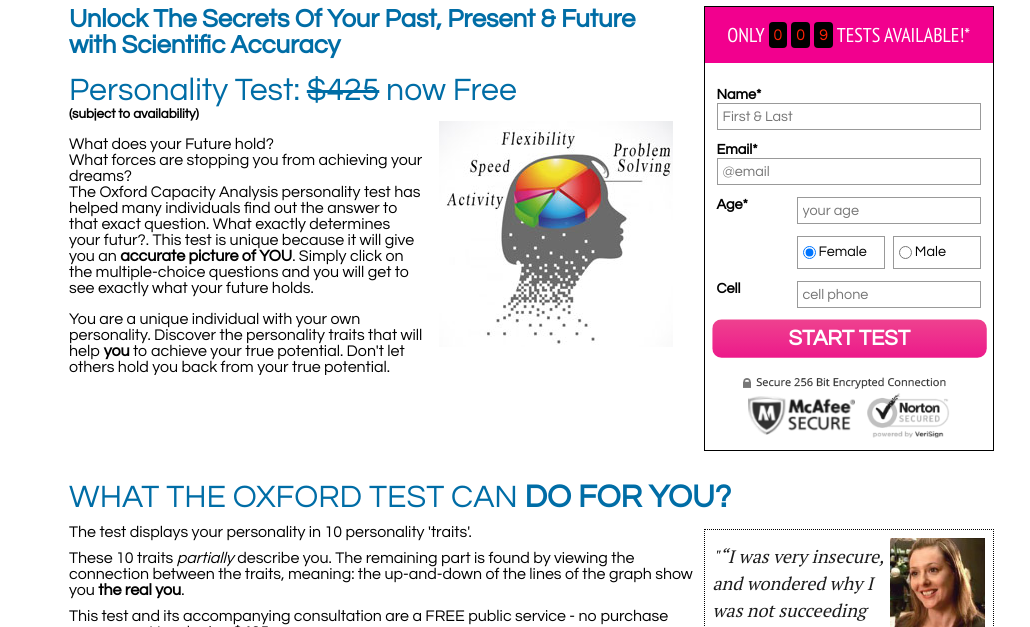
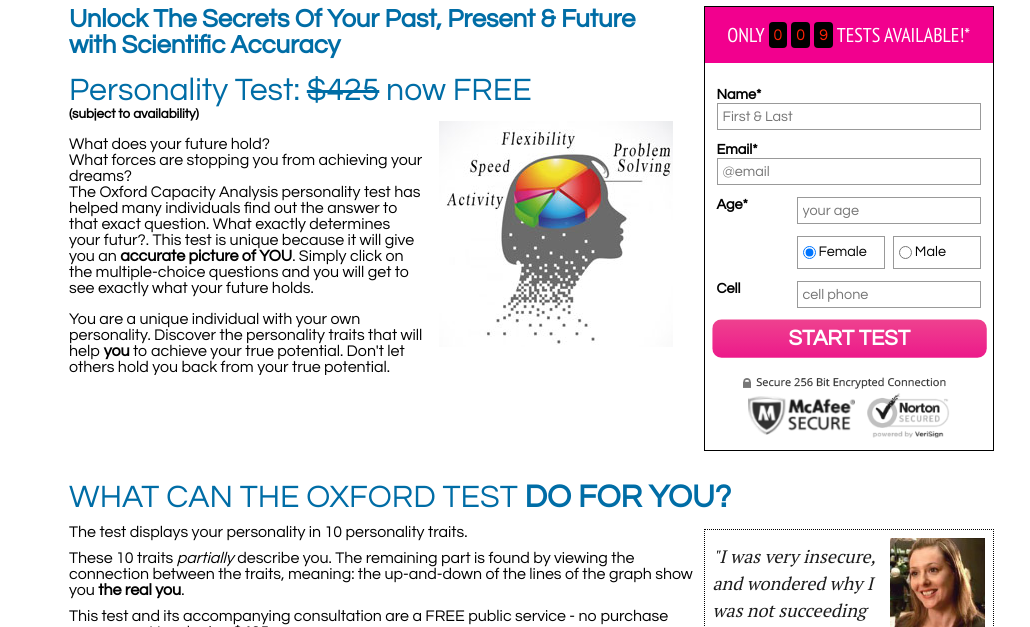
Before and after one commit to qualifiedleads/oxford, a website: page splitB.html in a window 1280 px wide. Shown: the part 173-800 px from the top of the page, without its empty margins (106-1136 px from the left). Drawn offline with Linux system fonts and the light colour scheme.

Commit message:
text edits

```diff
--- a/splitB.html
+++ b/splitB.html
@@ -87,7 +87,7 @@
                 <div id="test_description">
                     <h3>Unlock The Secrets Of Your Past, Present & Future with Scientific Accuracy</h3>
 					<br>
-					<h2>Personality Test: <strike>$425</strike> now Free</h2>
+					<h2>Personality Test: <strike>$425</strike> now FREE</h2>
 					<h5>(subject to availability)</h5>
                     <div class="pie-chart">
                         <div class="chart">
@@ -97,7 +97,7 @@
                             <!--<a href="what-makes-oca-unique.html">Find out more&nbsp;<span class="arrow-right-small"></span></a>-->
                         </div>
                     </div>
-                    <p>What does your Future hold?<br>
+                    <p>What does your future hold?<br>
 					What forces are stopping you from achieving your dreams? <br>
 					The Oxford Capacity Analysis personality test has helped many individuals find out the answer to that exact question. What exactly determines your futur?. This test is unique because it will give you an <b>accurate picture of YOU</b>. Simply click on the multiple-choice  questions and you will get to see exactly what your future holds.</p>
                     <p>You are a unique individual with your own personality. Discover the personality traits that will help <b>you</b> to achieve your true potential. Don't let others hold you back from your true potential.</p>
@@ -165,17 +165,17 @@
                 </div>
             </section>
 			<section class="what-makes-it-unique">
-                <h2>WHAT THE OXFORD TEST CAN <b>DO FOR YOU?</b></h2>
+                <h2>WHAT CAN THE OXFORD TEST <b>DO FOR YOU?</b></h2>
                 <div class="figure">
 
                     <img src="images/cynthia.jpg">
                     <p class="body">
-                       "“I was very insecure, and wondered why I was not succeeding in life. Now I have a lot of certainty. Now I know me!” <br>
+                       "I was very insecure, and wondered why I was not succeeding in life. Now I have a lot of certainty. Now I know me!" <br>
                     </p>
 					<h4 class="title">Cynthia</h4>
                 </div>
                 <p>
-                    The test displays your personality in 10 personality 'traits'.
+                    The test displays your personality in 10 personality traits.
 
                 </p>
                 <p>
@@ -222,7 +222,7 @@
                         <div class="text">
                             <h4>Step 1: <span class="step-text">TAKE THE TEST ON-LINE</span></h4>
                             <p>
-                                <b>It's EASY</b>. Click start and you will be taken to the Testing area.  <br>
+                                <b>It's EASY</b>. Click Start and you will be taken to the Testing area.  <br>
 								There are 200 multiple-choice questions, which usually take between 30-45mins.<br>
 
                             </p>
@@ -236,7 +236,7 @@
                             <h4>Step 2: <span class="step-text">RESULTS ALGORITHM</span></h4>
                             <p>The Oxford Analyis looks at millions of combinations of possible answers. If you have answered truthfully you will gain an inredible insight into your own life!<br>
 							You will see the completely unique person that is YOU!<br>
-							You will see Your Past, Present & Future in a whole new light</p>
+							You will see Your past, present & future in a whole new light</p>
                         </div>
                         <div class="image">
                             <img src="images/algo3.jpg" />
```
